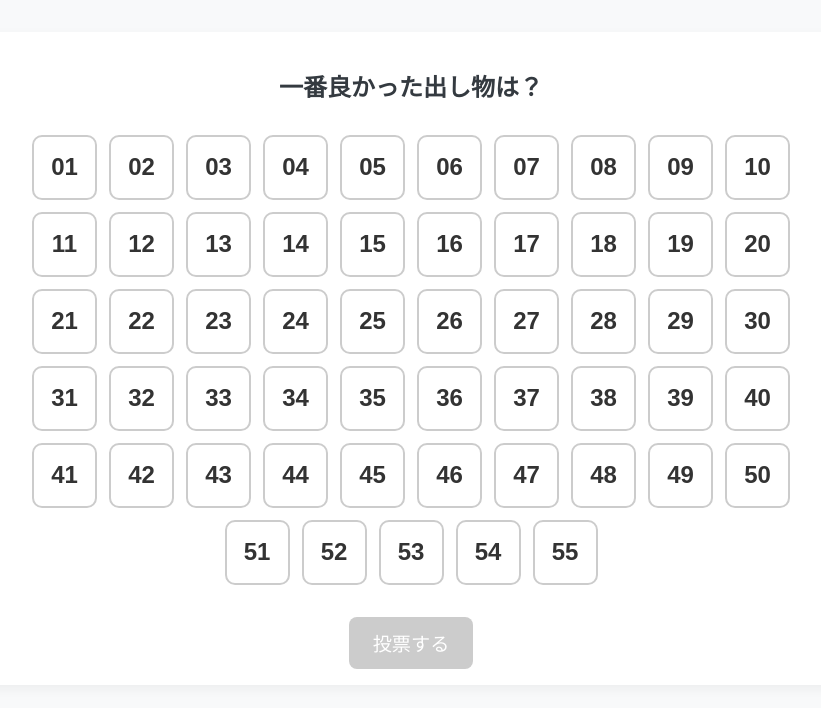
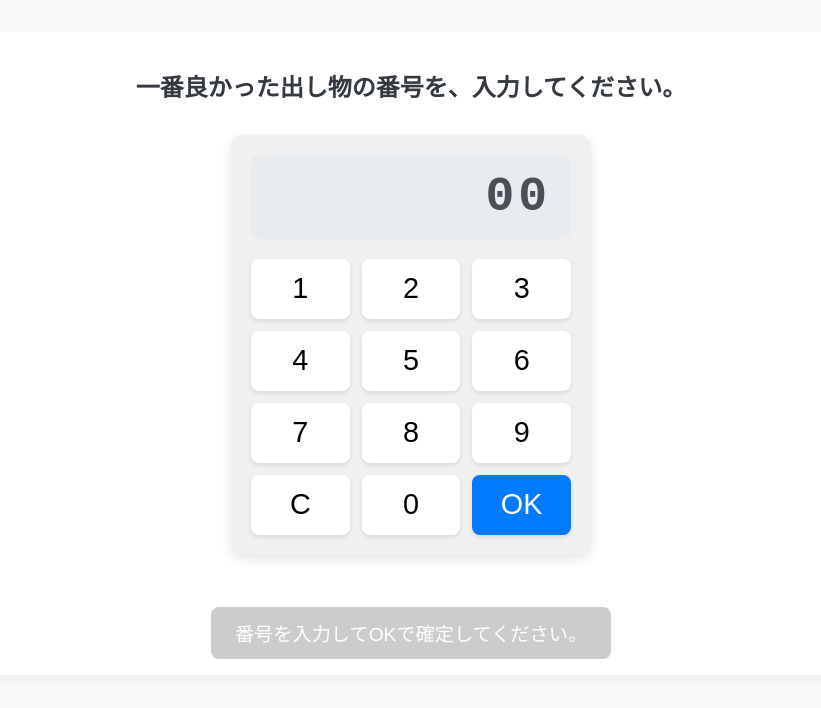
Before and after one commit to Gingercat1006/vote-system, a React (Vite) app in the folder frontend/: page / in a window 1280 px wide. Shown: the top 708 px of the page, without its empty margins (229-1050 px from the left). Built offline with nearby package versions, Linux system fonts and the light colour scheme.

Commit message:
電卓風に改良

```diff
--- a/frontend/src/App.css
+++ b/frontend/src/App.css
@@ -12,11 +12,12 @@
   color: #333;
 }
 
-/* メッセージのスタイル */
+/* メッセージのスタイル (投票ページと管理者ページで共有) */
 .message {
   margin-top: 1rem;
   font-size: 1.1rem;
   font-weight: bold;
+  min-height: 1.5em; /* 高さを確保してレイアウトがガタつくのを防ぐ */
 }
 
 
@@ -24,50 +25,67 @@
    2. 投票ページ (App.jsx) 専用のスタイル
    ================================================================= */
 
-/* 選択肢を囲むグリッドのコンテナ */
-.options-grid {
-  display: flex;
-  flex-wrap: wrap;
-  justify-content: center;
-  gap: 12px;
-  margin: 2rem 0;
+.keypad-container {
+  max-width: 320px;
+  margin: 2rem auto;
+  padding: 20px;
+  background-color: #f0f0f0;
+  border-radius: 12px;
+  box-shadow: 0 4px 12px rgba(0, 0, 0, 0.1);
 }
 
-/* 数字ボタンのスタイル */
-.option-button {
-  display: flex;
-  justify-content: center;
-  align-items: center;
-  width: 65px;
-  height: 65px;
-  border: 2px solid #ccc;
-  border-radius: 10px;
-  cursor: pointer;
-  font-size: 1.5rem;
-  font-weight: bold;
-  transition: all 0.2s ease;
-  user-select: none;
-  box-sizing: border-box;
+.display {
+  background-color: #e9ecef;
+  border-radius: 8px;
+  padding: 15px 20px;
+  margin-bottom: 20px;
+  text-align: right;
 }
 
-/* 数字ボタンにマウスを乗せたときのスタイル */
-.option-button:hover {
-  background-color: #f0f0f0;
+.display-text {
+  font-family: 'Courier New', Courier, monospace;
+  font-size: 3rem;
+  font-weight: bold;
+  color: #495057;
+  letter-spacing: 4px;
 }
 
-/* 隠されたラジオボタン */
-.option-button input[type="radio"] {
-  display: none;
+.display-text.confirmed {
+  color: #28a745; /* 確定したら緑色に */
 }
 
-/* 選択された数字ボタンのスタイル */
-.option-button.selected {
+.keypad {
+  display: grid;
+  grid-template-columns: repeat(3, 1fr);
+  gap: 12px;
+}
+
+.keypad-button {
+  height: 60px;
+  border: none;
+  border-radius: 8px;
+  background-color: #fff;
+  font-size: 1.8rem;
+  font-weight: 500;
+  cursor: pointer;
+  transition: all 0.1s ease;
+  box-shadow: 0 2px 4px rgba(0, 0, 0, 0.1);
+}
+
+.keypad-button:active {
+  transform: translateY(2px);
+  box-shadow: none;
+}
+
+.keypad-button.wide {
+  grid-column: span 1;
+}
+
+.keypad-button.confirm {
   background-color: #007bff;
   color: white;
-  border-color: #007bff;
 }
 
-/* 投票ボタンのスタイル */
 .submit-button {
   padding: 12px 24px;
   font-size: 1.2rem;
@@ -77,17 +95,19 @@
   color: white;
   cursor: pointer;
   transition: background-color 0.2s;
+  margin-top: 20px;
 }
-
-/* 投票ボタンにマウスを乗せたとき */
 .submit-button:hover {
   background-color: #218838;
 }
-
-/* 投票ボタンが押せないときのスタイル */
 .submit-button:disabled {
   background-color: #ccc;
   cursor: not-allowed;
+}
+
+/* 投票ページのエラーメッセージは赤色に */
+.container:has(.keypad-container) .message {
+  color: #dc3545;
 }
 
 
@@ -95,7 +115,6 @@
    3. 管理者ページ (Admin.jsx) 専用のスタイル
    ================================================================= */
 
-/* パスワード入力欄のスタイル */
 .code-input {
   padding: 10px;
   font-size: 1rem;
@@ -104,7 +123,6 @@
   min-width: 200px;
 }
 
-/* 集計表示ボタンのスタイル（新しいスタイル） */
 .admin-button {
   padding: 10px 20px;
   font-size: 1rem;
@@ -115,44 +133,32 @@
   cursor: pointer;
   transition: all 0.2s;
 }
-
-/* 集計表示ボタンにマウスを乗せたとき */
 .admin-button:hover {
   background-color: #007bff;
   color: white;
 }
 
-/* =================================================================
-   4. 管理者ページ (Admin.jsx) の並び替えボタンのスタイル
-   ================================================================= */
-
-/* ボタンを囲むコンテナ */
 .sort-buttons {
   display: flex;
-  flex-wrap: wrap; /* スマホ表示などで折り返す */
-  gap: 10px; /* ボタン同士の間隔 */
+  flex-wrap: wrap;
+  gap: 10px;
   margin-bottom: 20px;
   margin-top: 10px;
 }
 
-/* 各ボタンの基本スタイル */
 .sort-button {
   padding: 8px 16px;
   font-size: 0.9rem;
   border: 1px solid #dee2e6;
   background-color: #f8f9fa;
   color: #495057;
-  border-radius: 20px; /* 角を丸くして、タグのような見た目に */
+  border-radius: 20px;
   cursor: pointer;
   transition: all 0.2s;
 }
-
-/* ボタンにマウスを乗せたとき */
 .sort-button:hover {
   background-color: #e9ecef;
 }
-
-/* ★ 現在選択されているボタンのスタイル */
 .sort-button.active {
   background-color: #007bff;
   color: white;
--- a/frontend/src/App.jsx
+++ b/frontend/src/App.jsx
@@ -2,28 +2,55 @@ import { useState } from "react";
 import './App.css';
 
 // =================================================================
-// ★ 出し物リスト ★
-// 01から55までの番号を自動で生成
+// ★ 出し物リスト（バリデーション用） ★
+// 01から55までの有効な番号リストを生成
 // =================================================================
-const booths = Array.from({ length: 55 }, (_, i) => String(i + 1).padStart(2, '0'));
+const validBooths = Array.from({ length: 55 }, (_, i) => String(i + 1).padStart(2, '0'));
 // =================================================================
 
 export default function App() {
-  const [selected, setSelected] = useState("");
+  // ★ 変更点1: 新しいstateを追加
+  const [inputValue, setInputValue] = useState(""); // テンキーで入力された値 (例: "0", "08")
+  const [selected, setSelected] = useState("");     // 確定した投票番号 (例: "08")
   const [message, setMessage] = useState("");
   const [isVoted, setIsVoted] = useState(false);
 
+  // ★ 変更点2: テンキーのボタンが押されたときの処理
+  const handleNumberClick = (number) => {
+    // すでに2桁入力されていたら、それ以上は入力しない
+    if (inputValue.length >= 2) return;
+    setInputValue(prev => prev + number);
+  };
+
+  // ★ 変更点3: クリアボタンの処理
+  const handleClear = () => {
+    setInputValue("");
+    setSelected("");
+  };
+
+  // ★ 変更点4: OKボタンの処理
+  const handleConfirm = () => {
+    // 入力された番号が、有効なリストに含まれているかチェック
+    if (validBooths.includes(inputValue)) {
+      setSelected(inputValue); // 有効なら、それを選択済みにする
+      setMessage(""); // エラーメッセージを消す
+    } else {
+      setSelected(""); // 無効なら、選択を解除
+      setMessage(`'${inputValue}' は無効な番号です。01～55の間で入力してください。`);
+    }
+  };
+
+  // 投票送信のロジックは変更なし
   const submitVote = async () => {
     if (!selected) {
-      return alert("出し物を選択してください");
+      return alert("番号を確定（OKボタン）してください");
     }
-
+    // ... (以降のfetch処理は以前と同じ)
     const res = await fetch("https://vote-api-final.onrender.com/vote", {
       method: "POST",
       headers: { "Content-Type": "application/json" },
       body: JSON.stringify({ booth: selected }),
     });
-
     const data = await res.json();
     setMessage(data.message || data.error);
     if (res.ok) {
@@ -31,41 +58,40 @@ export default function App() {
     }
   };
 
+  // 投票完了画面は変更なし
   if (isVoted) {
-    return (
-      <div className="container">
-        <h1>{message}</h1>
-        <p>ご協力ありがとうございました！</p>
-      </div>
-    );
+    // ... (以前と同じ)
   }
 
   return (
     <div className="container">
-      <h2>一番良かった出し物は？</h2>
+      <h2>一番良かった出し物の番号を、入力してください。</h2>
 
-      {/* ここからが変更点！ options-grid というクラス名に変更 */}
-      <div className="options-grid">
-        {booths.map((b) => (
-          // ★ ラベルの構造を変更し、選択されたら 'selected' クラスが付くように
-          <label key={b} className={`option-button ${selected === b ? 'selected' : ''}`}>
-            {/* ラジオボタン自体は裏方に隠す */}
-            <input
-              type="radio"
-              name="booth"
-              value={b}
-              checked={selected === b}
-              onChange={(e) => setSelected(e.target.value)}
-            />
-            {/* ユーザーにはこの数字が見える */}
-            <span>{b}</span>
-          </label>
-        ))}
+      {/* ★ 変更点5: 新しいUIの骨格 */}
+      <div className="keypad-container">
+        <div className="display">
+          {/* 選択が確定したら緑色で表示 */}
+          <span className={`display-text ${selected ? 'confirmed' : ''}`}>
+            {selected || inputValue || "00"}
+          </span>
+        </div>
+
+        <div className="keypad">
+          {/* 1から9までの数字ボタン */}
+          {[...Array(9)].map((_, i) => {
+            const number = String(i + 1);
+            return <button key={number} onClick={() => handleNumberClick(number)} className="keypad-button">{number}</button>;
+          })}
+          {/* クリア、0、OKボタン */}
+          <button onClick={handleClear} className="keypad-button wide">C</button>
+          <button onClick={() => handleNumberClick('0')} className="keypad-button">0</button>
+          <button onClick={handleConfirm} className="keypad-button wide confirm">OK</button>
+        </div>
       </div>
-      {/* 変更点ここまで */}
 
+      {/* 投票ボタンは、選択が確定されたら押せるように */}
       <button onClick={submitVote} className="submit-button" disabled={!selected}>
-        投票する
+        {selected ? `'${selected}' に投票する` : "番号を入力してOKで確定してください。"}
       </button>
 
       {message && <p className="message">{message}</p>}
```
